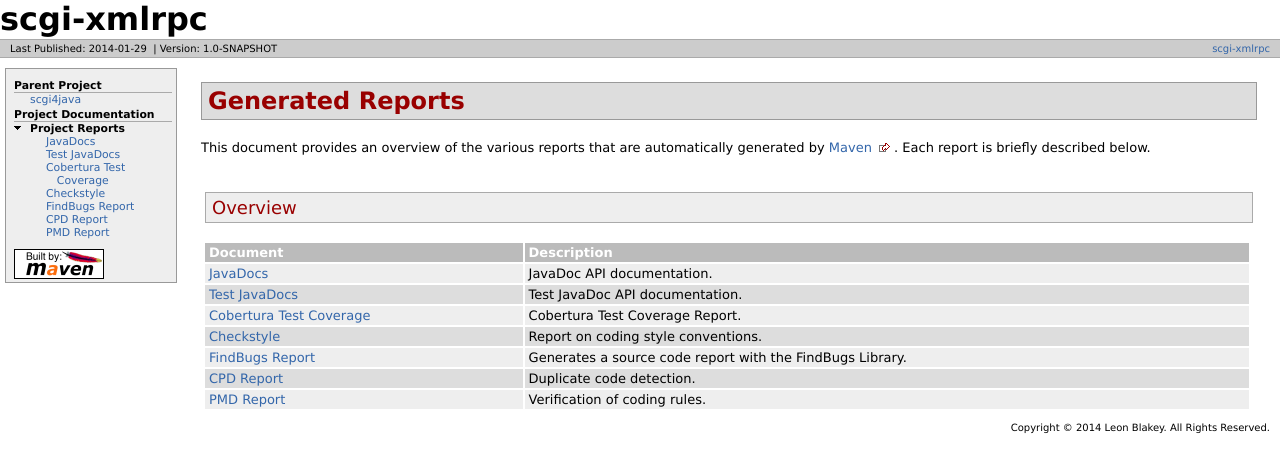
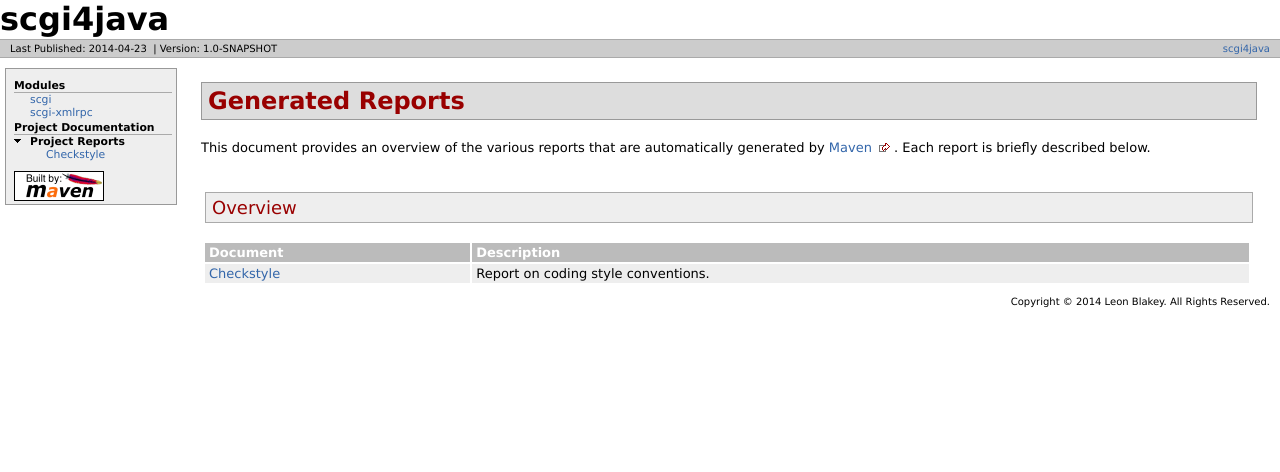
Before and after one commit to TheLQ/scgi4java.site, a plain HTML site: page project-reports.html in a window 1280 px wide. Drawn offline with Linux system fonts and the light colour scheme.

Commit message:
Wagon: Adding site to repository

```diff
--- a/project-reports.html
+++ b/project-reports.html
@@ -1,23 +1,23 @@
 <!DOCTYPE html PUBLIC "-//W3C//DTD XHTML 1.0 Transitional//EN" "http://www.w3.org/TR/xhtml1/DTD/xhtml1-transitional.dtd">
-<!-- Generated by Apache Maven Doxia Site Renderer 1.4 at 2014-01-29 -->
+<!-- Generated by Apache Maven Doxia Site Renderer 1.4 at 2014-04-23 -->
 <html xmlns="http://www.w3.org/1999/xhtml" xml:lang="en" lang="en">
   <head>
     <meta http-equiv="Content-Type" content="text/html; charset=UTF-8" />
-    <title>scgi-xmlrpc - Generated Reports</title>
+    <title>scgi4java - Generated Reports</title>
     <style type="text/css" media="all">
       @import url("./css/maven-base.css");
       @import url("./css/maven-theme.css");
       @import url("./css/site.css");
     </style>
     <link rel="stylesheet" href="./css/print.css" type="text/css" media="print" />
-    <meta name="Date-Revision-yyyymmdd" content="20140129" />
+    <meta name="Date-Revision-yyyymmdd" content="20140423" />
     <meta http-equiv="Content-Language" content="en" />
 
         </head>
   <body class="composite">
     <div id="banner">
                     <div id="bannerLeft">
-                scgi-xmlrpc
+                scgi4java
                 </div>
                     <div class="clear">
         <hr/>
@@ -27,10 +27,10 @@
 
 
                 <div class="xleft">
-        <span id="publishDate">Last Published: 2014-01-29</span>
+        <span id="publishDate">Last Published: 2014-04-23</span>
                   &nbsp;| <span id="projectVersion">Version: 1.0-SNAPSHOT</span>
                       </div>
-            <div class="xright">                    <a href="./" title="scgi-xmlrpc">scgi-xmlrpc</a>
+            <div class="xright">                    <a href="./" title="scgi4java">scgi4java</a>
 
 
       </div>
@@ -42,37 +42,22 @@
       <div id="navcolumn">
 
 
-                                <h5>Parent Project</h5>
+                                          <h5>Modules</h5>
                   <ul>
                   <li class="none">
-                          <a href="../index.html" title="scgi4java">scgi4java</a>
+                          <a href="scgi/index.html" title="scgi">scgi</a>
+            </li>
+                  <li class="none">
+                          <a href="scgi-xmlrpc/index.html" title="scgi-xmlrpc">scgi-xmlrpc</a>
             </li>
           </ul>
                        <h5>Project Documentation</h5>
                   <ul>
-                                                                                                                                                                                    <li class="expanded">
+                                                                        <li class="expanded">
             <strong>Project Reports</strong>
                   <ul>
                       <li class="none">
-                          <a href="apidocs/index.html" title="JavaDocs">JavaDocs</a>
-            </li>
-                      <li class="none">
-                          <a href="testapidocs/index.html" title="Test JavaDocs">Test JavaDocs</a>
-            </li>
-                      <li class="none">
-                          <a href="cobertura/index.html" title="Cobertura Test Coverage">Cobertura Test Coverage</a>
-            </li>
-                      <li class="none">
-                          <a href="checkstyle.html" title="Checkstyle">Checkstyle</a>
-            </li>
-                      <li class="none">
-                          <a href="findbugs.html" title="FindBugs Report">FindBugs Report</a>
-            </li>
-                      <li class="none">
-                          <a href="cpd.html" title="CPD Report">CPD Report</a>
-            </li>
-                      <li class="none">
-                          <a href="pmd.html" title="PMD Report">PMD Report</a>
+                          <a href="checkstyle-aggregate.html" title="Checkstyle">Checkstyle</a>
             </li>
               </ul>
         </li>
@@ -96,26 +81,8 @@
 <th>Document</th>
 <th>Description</th></tr>
 <tr class="b">
-<td><a href="apidocs/index.html">JavaDocs</a></td>
-<td>JavaDoc API documentation.</td></tr>
-<tr class="a">
-<td><a href="testapidocs/index.html">Test JavaDocs</a></td>
-<td>Test JavaDoc API documentation.</td></tr>
-<tr class="b">
-<td><a href="cobertura/index.html">Cobertura Test Coverage</a></td>
-<td>Cobertura Test Coverage Report.</td></tr>
-<tr class="a">
-<td><a href="checkstyle.html">Checkstyle</a></td>
-<td>Report on coding style conventions.</td></tr>
-<tr class="b">
-<td><a href="findbugs.html">FindBugs Report</a></td>
-<td>Generates a source code report with the FindBugs Library.</td></tr>
-<tr class="a">
-<td><a href="cpd.html">CPD Report</a></td>
-<td>Duplicate code detection.</td></tr>
-<tr class="b">
-<td><a href="pmd.html">PMD Report</a></td>
-<td>Verification of coding rules.</td></tr></table></div></div>
+<td><a href="checkstyle-aggregate.html">Checkstyle</a></td>
+<td>Report on coding style conventions.</td></tr></table></div></div>
       </div>
     </div>
     <div class="clear">
```
Also changed, not shown: checkstyle-aggregate.html (+43 -43 lines), 1 other file.
